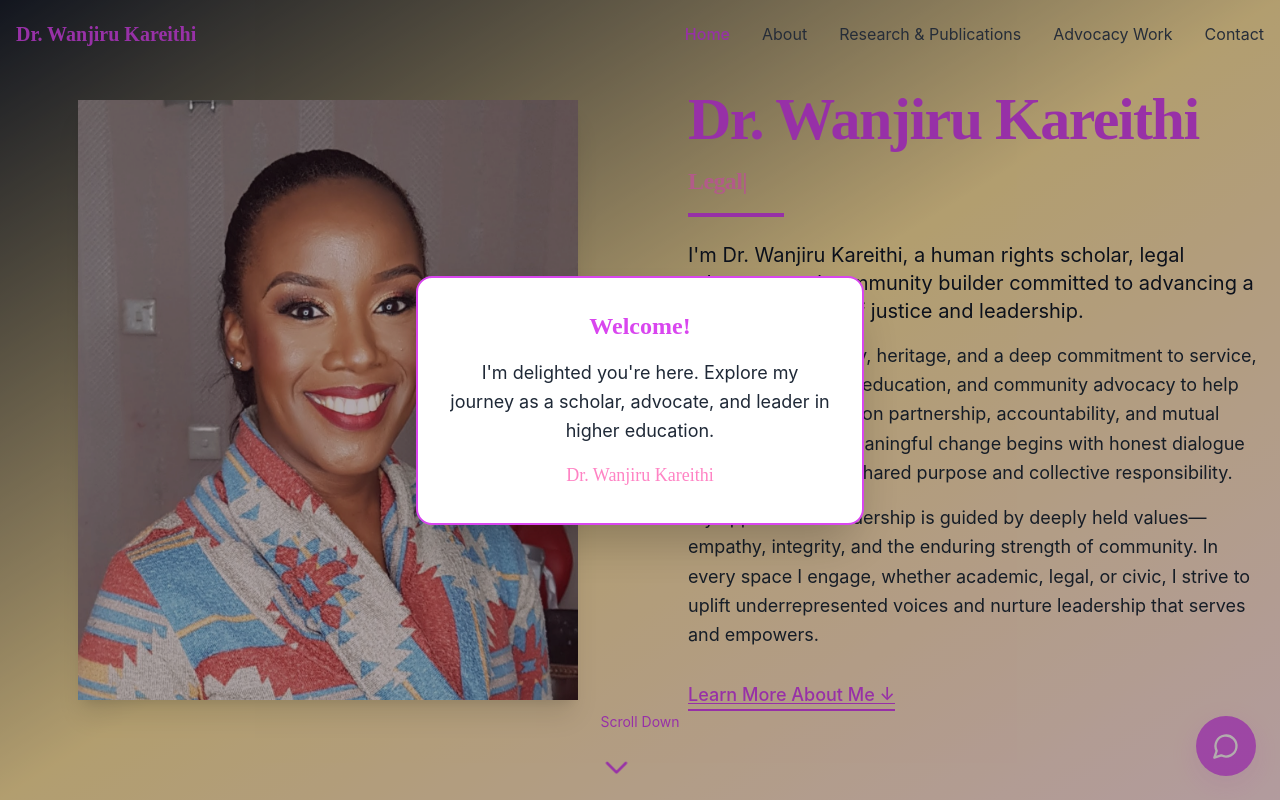
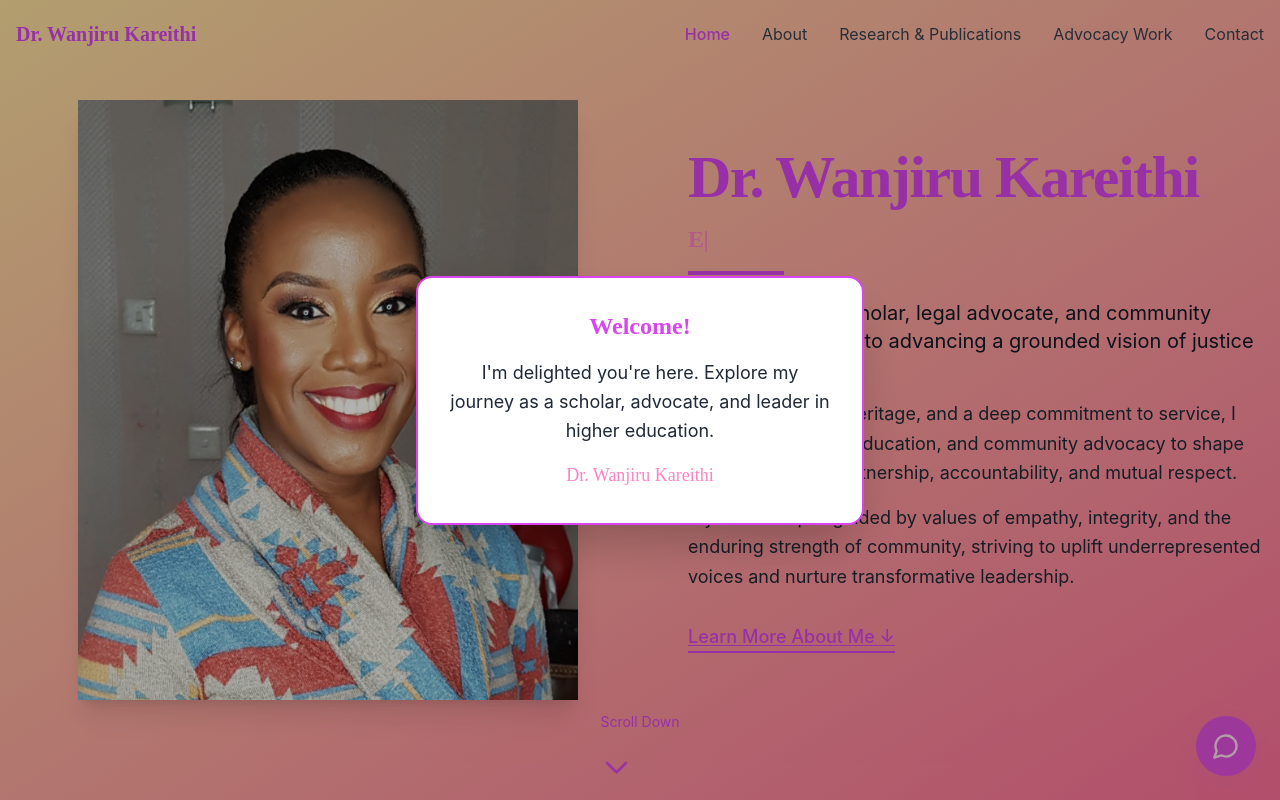
Before and after one commit to Winnie-Omar/kareithi-portfolio-glow, a React (Vite) app: page / in a window 1280 px wide. Shown: the top 800 px of the page. Built offline with nearby package versions, Linux system fonts and the light colour scheme.

Commit message:
feat: Update homepage and about section
-   Set golden background for the homepage.
-   Add missing information to the about section.

```diff
--- a/src/components/AboutSection.tsx
+++ b/src/components/AboutSection.tsx
@@ -25,7 +25,7 @@ const AboutSection = () => {
                 <img
                   src="/about.jpg"
                   alt="Portrait of Dr. Wanjiru Kareithi"
-                  className="w-[400px] h-[500px] md:w-[500px] md:h-[600px] object-cover transition-transform duration-700 group-hover:scale-105"
+                  className="w-[500px] h-[600px] object-cover transition-transform duration-700 group-hover:scale-105"
                 />
               </div>
             </RevealOnScroll>
@@ -40,7 +40,13 @@ const AboutSection = () => {
                   With more than twelve years of experience, she has contributed to initiatives across academic, legal, and civil society sectors, supporting systems change and public interest innovation. Her teaching and program design emphasizes leadership development, critical inquiry, and collaborative problem-solving.
                 </p>
                 <p className="text-gray-800 mb-4 leading-relaxed text-lg">
-                  Based in the United States, Dr. Kareithi engages in interdisciplinary work that integrates legal research, education, and advocacy, drawing on leadership philosophies and community values that inform her commitment to social transformation. Her work reflects a breadth of experience in diverse cultural and institutional contexts, with a focus on justice-driven projects and cross-sector collaboration.
+                  Based in the United States, Dr. Kareithi engages in interdisciplinary work that integrates legal research, education, and advocacy, drawing on leadership philosophies and community values that inform her commitment to social transformation.
+                </p>
+                <p className="text-gray-800 mb-4 leading-relaxed text-lg">
+                  Her scholarship spans peer-reviewed journals, policy platforms, and public writing, addressing reproductive justice, international law, feminist legal theory, and social equity. She regularly contributes to academic and practitioner conversations through public speaking, writing, and facilitation.
+                </p>
+                <p className="text-gray-800 mb-4 leading-relaxed text-lg">
+                  She has held advisory and expert roles across a range of advocacy and policy environments, with advanced legal training and professional licensure. An active member of several academic and legal associations, her research and practice are grounded in values-driven leadership and committed to fostering dialogue, reflection, and ethical engagement.
                 </p>
                 <div>
                   <button
--- a/src/components/HomeSection.tsx
+++ b/src/components/HomeSection.tsx
@@ -2,10 +2,9 @@
 import RevealOnScroll from './RevealOnScroll';
 import { useRef, useEffect, useState } from "react";
 
-// Fast animated typewriter effect for subtitle
 const roles = ["Legal Scholar", "Advocate", "Educator"];
-const typeSpeed = 100; // Slowed down the speed
-const pauseBetweenRoles = 1000; // Added more pause between roles
+const typeSpeed = 150; // Slightly slower type speed
+const pauseBetweenRoles = 1500; // Longer pause between roles
 
 const HomeSection = () => {
   const [index, setIndex] = useState(0);
@@ -40,7 +39,7 @@ const HomeSection = () => {
   return (
     <section
       id="home"
-      className="h-screen flex items-center relative bg-gradient-to-br from-[#1A1F2C] via-[#FFE29F] to-[#FFDEE2] overflow-hidden"
+      className="h-screen flex items-center relative bg-gradient-to-br from-[#FFE29F] via-[#FFA99F] to-[#FF719A] overflow-hidden"
     >
       <div className="container mx-auto px-4">
         <div className="flex flex-col md:flex-row items-center">
@@ -50,9 +49,8 @@ const HomeSection = () => {
                 <img
                   src="/home.jpg"
                   alt="Dr. Wanjiru Kareithi"
-                  className="w-[400px] h-[500px] md:w-[500px] md:h-[600px] object-cover transition-transform duration-700 group-hover:scale-105"
+                  className="w-[500px] h-[600px] object-cover transition-transform duration-700 group-hover:scale-105"
                 />
-                <div className="absolute inset-0 bg-pink/10 group-hover:bg-transparent transition-colors duration-500"></div>
               </div>
             </RevealOnScroll>
           </div>
@@ -72,13 +70,13 @@ const HomeSection = () => {
             </RevealOnScroll>
             <RevealOnScroll delay={600}>
               <p className="font-inter text-lg md:text-xl text-gray-900 mb-4 leading-relaxed">
-                I'm Dr. Wanjiru Kareithi, a human rights scholar, legal advocate, and community builder committed to advancing a grounded vision of justice and leadership.
+                A human rights scholar, legal advocate, and community builder committed to advancing a grounded vision of justice and leadership.
               </p>
               <p className="font-inter text-lg text-gray-800 mb-4 leading-relaxed">
-                Rooted in my identity, heritage, and a deep commitment to service, I bring together law, education, and community advocacy to help shape systems built on partnership, accountability, and mutual respect. I believe meaningful change begins with honest dialogue and grows through shared purpose and collective responsibility.
+                Rooted in identity, heritage, and a deep commitment to service, I bring together law, education, and community advocacy to shape systems built on partnership, accountability, and mutual respect.
               </p>
               <p className="font-inter text-lg text-gray-800 mb-8 leading-relaxed">
-                My approach to leadership is guided by deeply held values—empathy, integrity, and the enduring strength of community. In every space I engage, whether academic, legal, or civic, I strive to uplift underrepresented voices and nurture leadership that serves and empowers.
+                My leadership is guided by values of empathy, integrity, and the enduring strength of community, striving to uplift underrepresented voices and nurture transformative leadership.
               </p>
               <div>
                 <button
```
